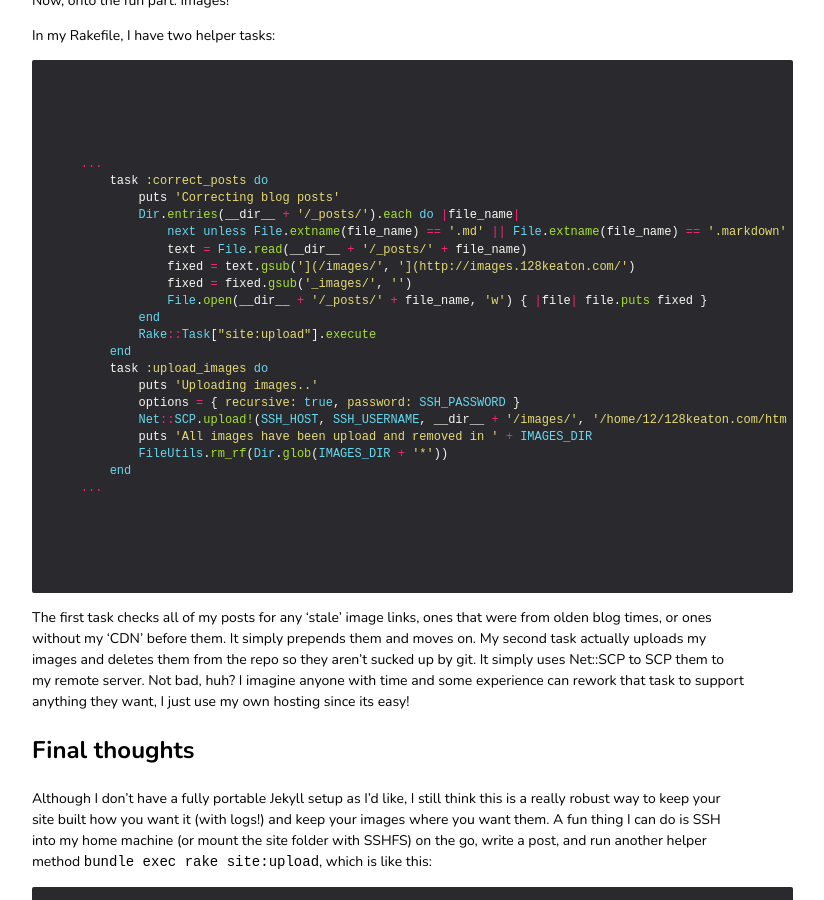
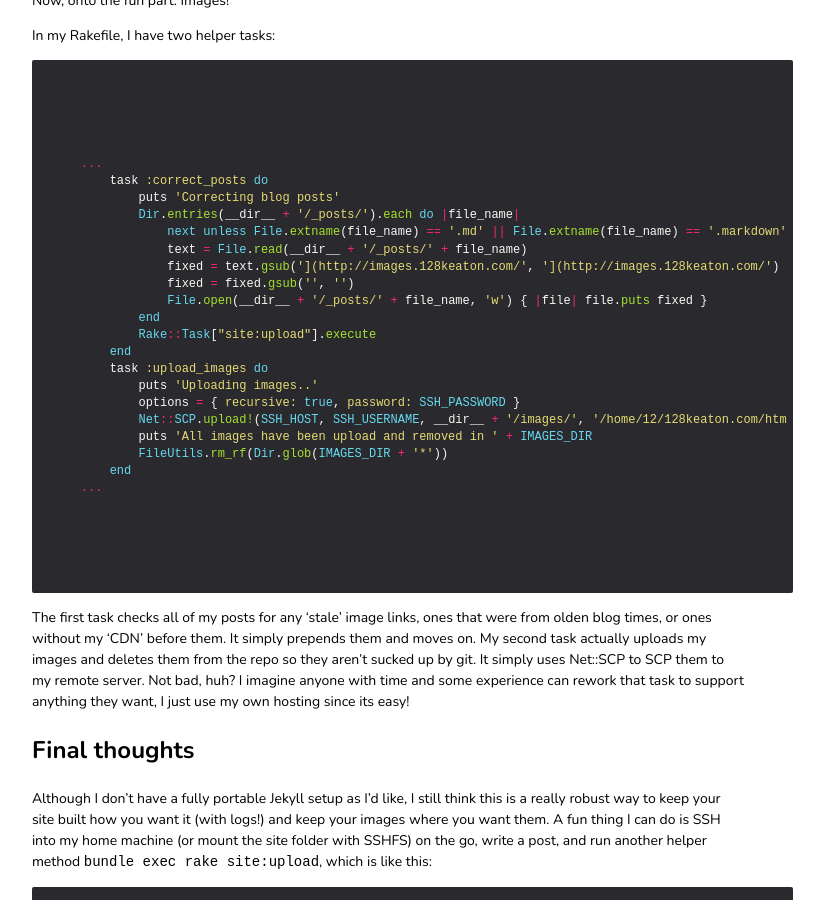
Before and after one commit to 128keaton/.com, a Jekyll site: the page built from _posts/2017-04-05-travis-ci-and-jekyll.markdown, in a window 1280 px wide and 900 px high, scrolled down 3152 px. Shown: the whole window, without its empty margins (251-1075 px from the left). Built offline with Jekyll 4.4.1, drawn with Linux system fonts in a browser that asks for light colours; nearby versions of some CDN libraries.

Commit message:
Updating to 128keaton/128keaton.com@7c0fc4914ad5f8eabd30b8a397933ab5dfb7e498.

```diff
--- a/_posts/2017-04-05-travis-ci-and-jekyll.markdown
+++ b/_posts/2017-04-05-travis-ci-and-jekyll.markdown
@@ -128,8 +128,8 @@ In my Rakefile, I have two helper tasks:
         Dir.entries(__dir__ + '/_posts/').each do |file_name|
             next unless File.extname(file_name) == '.md' || File.extname(file_name) == '.markdown'
             text = File.read(__dir__ + '/_posts/' + file_name)
-            fixed = text.gsub('](/images/', '](http://images.128keaton.com/')
-            fixed = fixed.gsub('_images/', '')
+            fixed = text.gsub('](http://images.128keaton.com/', '](http://images.128keaton.com/')
+            fixed = fixed.gsub('', '')
             File.open(__dir__ + '/_posts/' + file_name, 'w') { |file| file.puts fixed }
         end
         Rake::Task["site:upload"].execute
```
